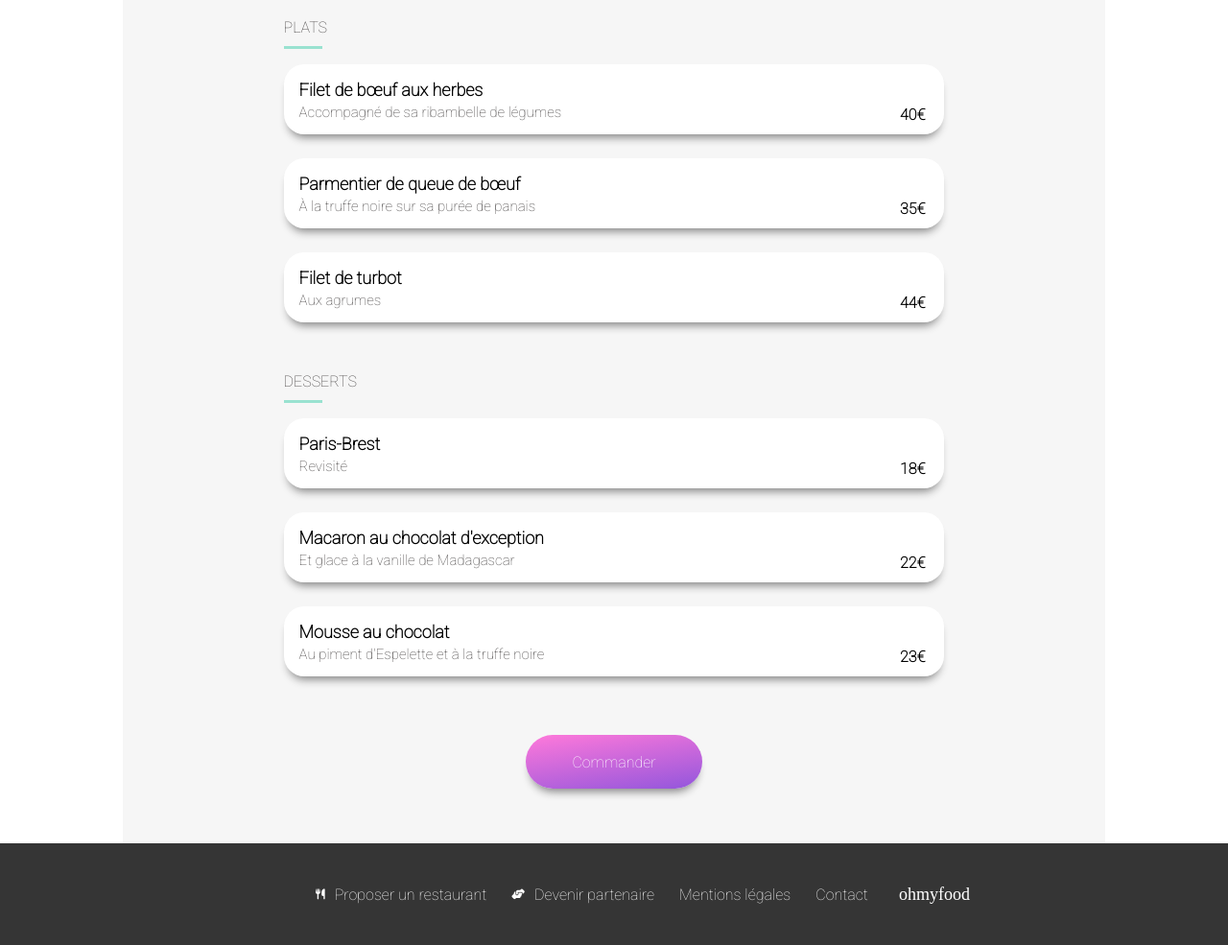
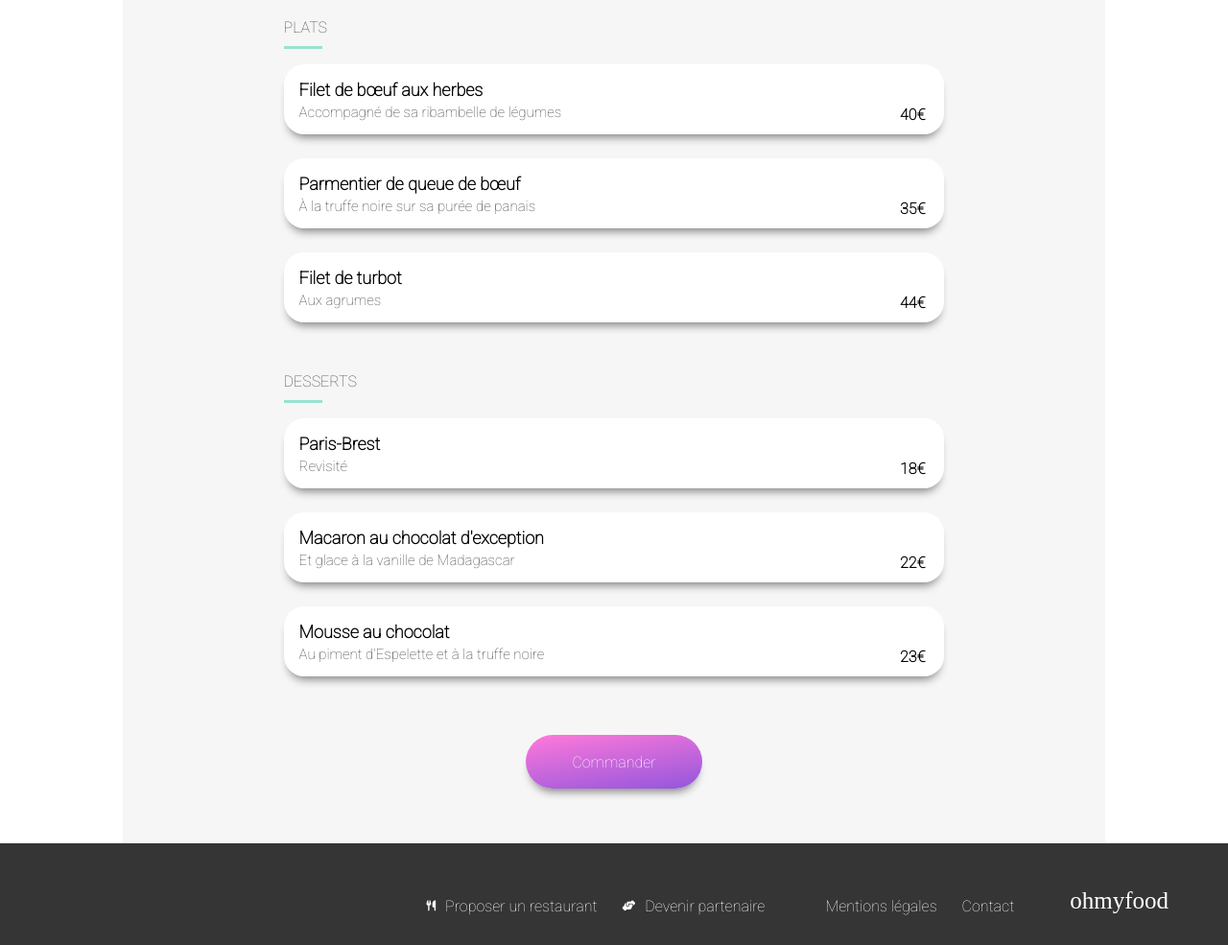
Before and after one commit to imene-yahiaoui/OhMyFood-Paris, a plain HTML site: page restaurants/page1.html in a window 1280 px wide. Shown: the part 876-1861 px from the top of the page at 96% size. Drawn offline with Linux system fonts and the light colour scheme; a web font is replaced by a local one.

Commit message:
update css footer

```diff
--- a/restaurants/page1.html
+++ b/restaurants/page1.html
@@ -169,7 +169,7 @@
                 </a>
             </div>
 
-            <div>
+            <div class="footer_space">
                 <a class="icon-footer" href="#">
                     <i class="fa-solid fa-handshake-angle"></i>
                     Devenir partenaire
--- a/sass/base/_body.scss
+++ b/sass/base/_body.scss
@@ -7,5 +7,4 @@
 
 body {
   margin: 0 auto;
-
 }
--- a/sass/layout/_fonction.scss
+++ b/sass/layout/_fonction.scss
@@ -12,6 +12,7 @@
   margin-top: 33px;
 
   h2 {
+    // font-family: 'Shrikhand';
     font-size: 24px;
     margin-bottom: 5px;
   }
--- a/sass/layout/_footer.scss
+++ b/sass/layout/_footer.scss
@@ -1,4 +1,7 @@
 /*footer*/
+
+
+
 footer {
   background-color: #353535;
   color: #ffffff;
@@ -8,12 +11,13 @@ footer {
 
   .footer_titre {
     color: #ffffff;
-    font-family: Shrikhand;
+    font-family: 'Shrikhand';
     font-size: 18px;
     padding-top: 25px;
     line-height: 26px;
     margin-bottom: 17px;
     font-weight: 400;
+
   }
   a {
     color: #ffffff;
@@ -87,14 +91,39 @@ footer {
 
 @include pour_PC {
   footer {
-    padding-left: 155px;
+
+    .footer_titre{
+      font-size: 25px;
+    }
+
     display: flex;
     flex-direction: row;
-    padding-left: 60px;
+
     margin-top: -5px;
     padding-top: 0px;
     padding-bottom: 0px;
+
     height: 106px;
-    justify-content: center;
+    justify-content:flex-end;
+
+
+    padding-left: 102px;
+    // padding-top: 22px;
+    font-size: 18px;
+    font-weight: 400;
+    list-style: none;
+    padding-right: 62px;
+    column-gap: 26px;
+
+
   }
+  .footer_space
+  {
+    padding-right: 37px;
+  }
+  .info-footer{
+    padding-top: 24px;
+
+  }
+
 }
--- a/sass/layout/_restaurant.scss
+++ b/sass/layout/_restaurant.scss
@@ -3,10 +3,14 @@
   padding-bottom: 62px;
 
   h3 {
+    // font-family: 'Shrikhand';
     font-size: 24px;
     padding-left: 20px;
     margin-bottom: 6px;
     padding-top: 45px;
+
+
+
   }
 }
 .resto {
@@ -104,15 +108,18 @@
 
     padding-right: 90px;
   }
-  .resto {
-    justify-content: center;
-    flex-direction: row;
-  }
+  // .resto {
+  //   justify-content: center;
+  //   flex-direction: row;
+  // }
 
   .resto .plats .photos img {
     object-fit: cover;
   }
-
+  .resto {
+    display: grid;
+    grid-template-columns: repeat(2, 1fr);
+  }
   .resto .plats .photos .nouveaub,
   .resto .plats .photos .nouveaua {
     position: relative;
```
Also changed, not shown: index.html (+7 -13 lines), restaurants/footer.html (deleted, +0 -37 lines), restaurants/page2.html (+1 -1 lines), restaurants/page3.html (+1 -1 lines), restaurants/page4.html (+1 -1 lines), assets/css/style.css, 1 other file.
